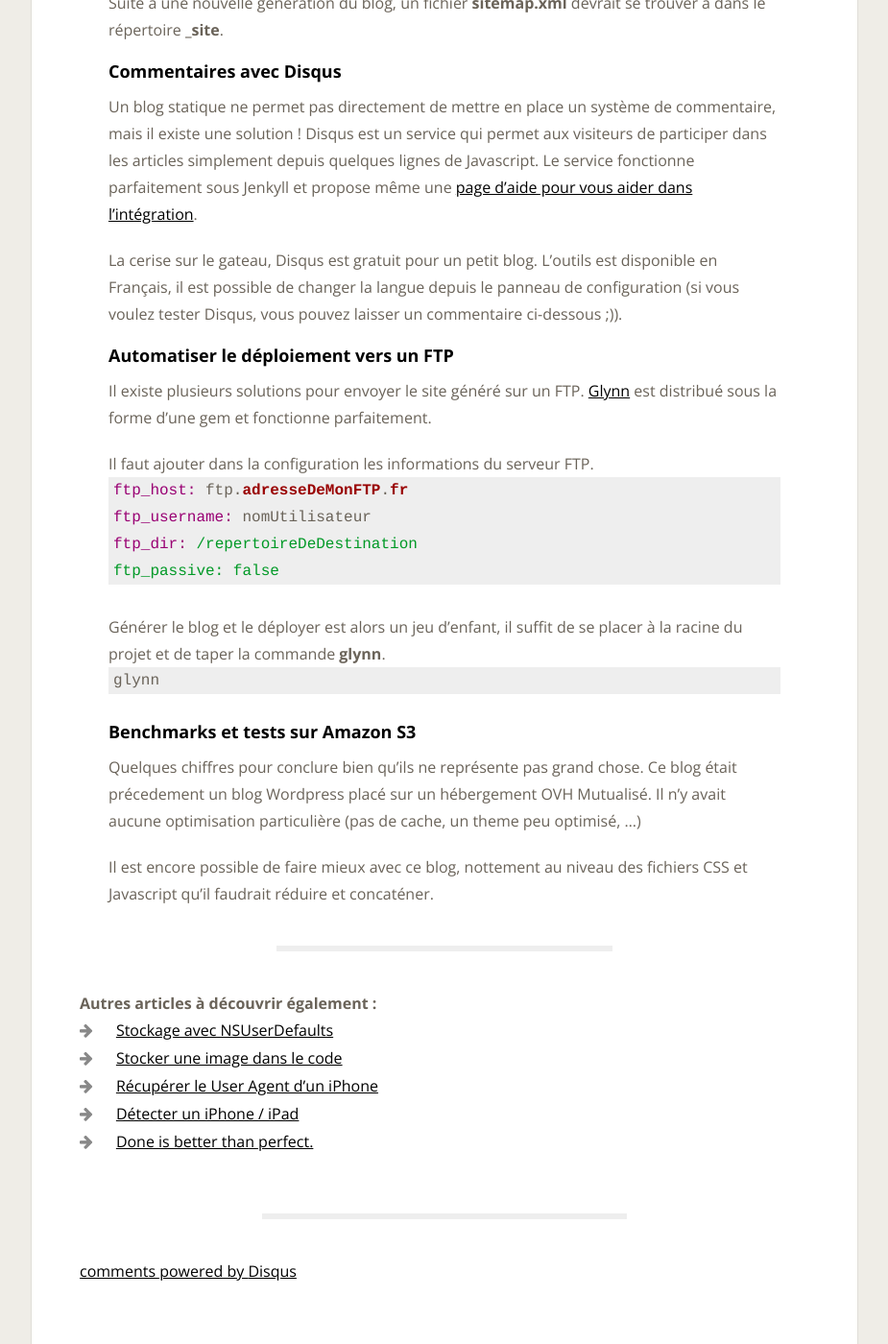
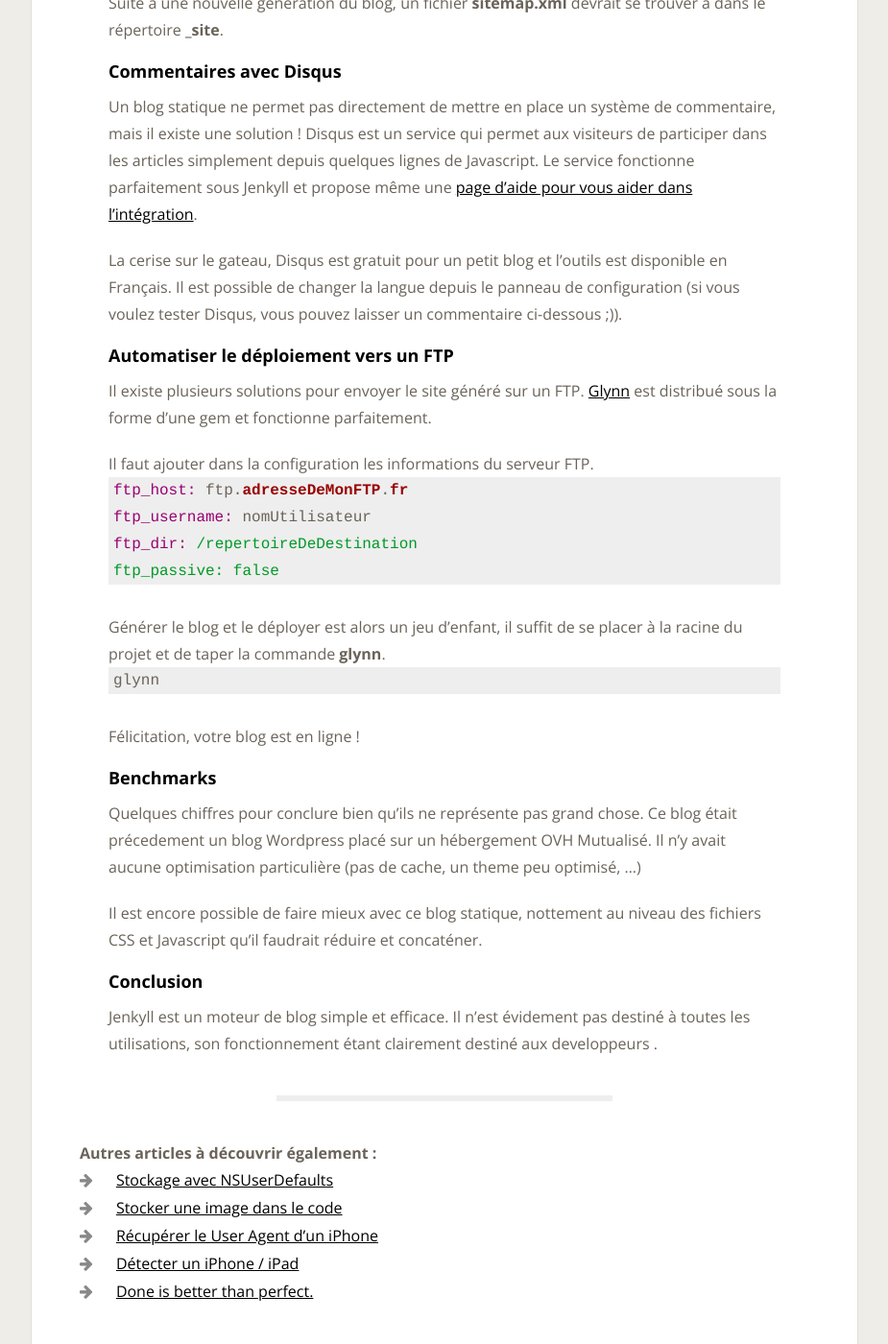
Before and after one commit to Toam/toam.fr, a Jekyll site: the page built from _posts/2013-05-12-tutorial-jekyll.markdown, in a window 1280 px wide and 1400 px high, scrolled down 2757 px. Shown: the whole window at 96% size, without its empty margins (177-1102 px from the left). Built offline with Jekyll 4.4.1, drawn with Linux system fonts in a browser that asks for light colours; nearby versions of some CDN libraries; comment, search, counter and statistics services are not loaded.

Commit message:
Updated 2013-05-12-tutorial-jekyll.markdown

```diff
--- a/_posts/2013-05-12-tutorial-jekyll.markdown
+++ b/_posts/2013-05-12-tutorial-jekyll.markdown
@@ -117,7 +117,7 @@ Suite à une nouvelle génération du blog, un fichier **sitemap.xml** devrait s
 ##### Commentaires avec Disqus
 Un blog statique ne permet pas directement de mettre en place un système de commentaire, mais il existe une solution ! Disqus est un service qui permet aux visiteurs de participer dans les articles simplement depuis quelques lignes de Javascript. Le service fonctionne parfaitement sous Jenkyll et propose même une [page d'aide pour vous aider dans l'intégration](http://help.disqus.com/customer/portal/articles/472138-jekyll-installation-instructions).
 
-La cerise sur le gateau, Disqus est gratuit pour un petit blog. L'outils est disponible en Français, il est possible de changer la langue depuis le panneau de configuration (si vous voulez tester Disqus, vous pouvez laisser un commentaire ci-dessous ;)).
+La cerise sur le gateau, Disqus est gratuit pour un petit blog et l'outils est disponible en Français. Il est possible de changer la langue depuis le panneau de configuration (si vous voulez tester Disqus, vous pouvez laisser un commentaire ci-dessous ;)).
 
 ##### Automatiser le déploiement vers un FTP
 Il existe plusieurs solutions pour envoyer le site généré sur un FTP. [Glynn](https://github.com/dmathieu/glynn) est distribué sous la forme d'une gem et fonctionne parfaitement.
@@ -135,8 +135,13 @@ Générer le blog et le déployer est alors un jeu d'enfant, il suffit de se pla
 glynn
 {% endhighlight %}
 
-##### Benchmarks et tests sur Amazon S3
+Félicitation, votre blog est en ligne !
+
+##### Benchmarks
 Quelques chiffres pour conclure bien qu'ils ne représente pas grand chose. Ce blog était précedement un blog Wordpress placé sur un hébergement OVH Mutualisé. Il n'y avait aucune optimisation particulière (pas de cache, un theme peu optimisé, ...)
 
 
-Il est encore possible de faire mieux avec ce blog, nottement au niveau des fichiers CSS et Javascript qu'il faudrait réduire et concaténer.
+Il est encore possible de faire mieux avec ce blog statique, nottement au niveau des fichiers CSS et Javascript qu'il faudrait réduire et concaténer.
+
+##### Conclusion
+Jenkyll est un moteur de blog simple et efficace. Il n'est évidement pas destiné à toutes les utilisations, son fonctionnement étant clairement destiné aux developpeurs .
```
